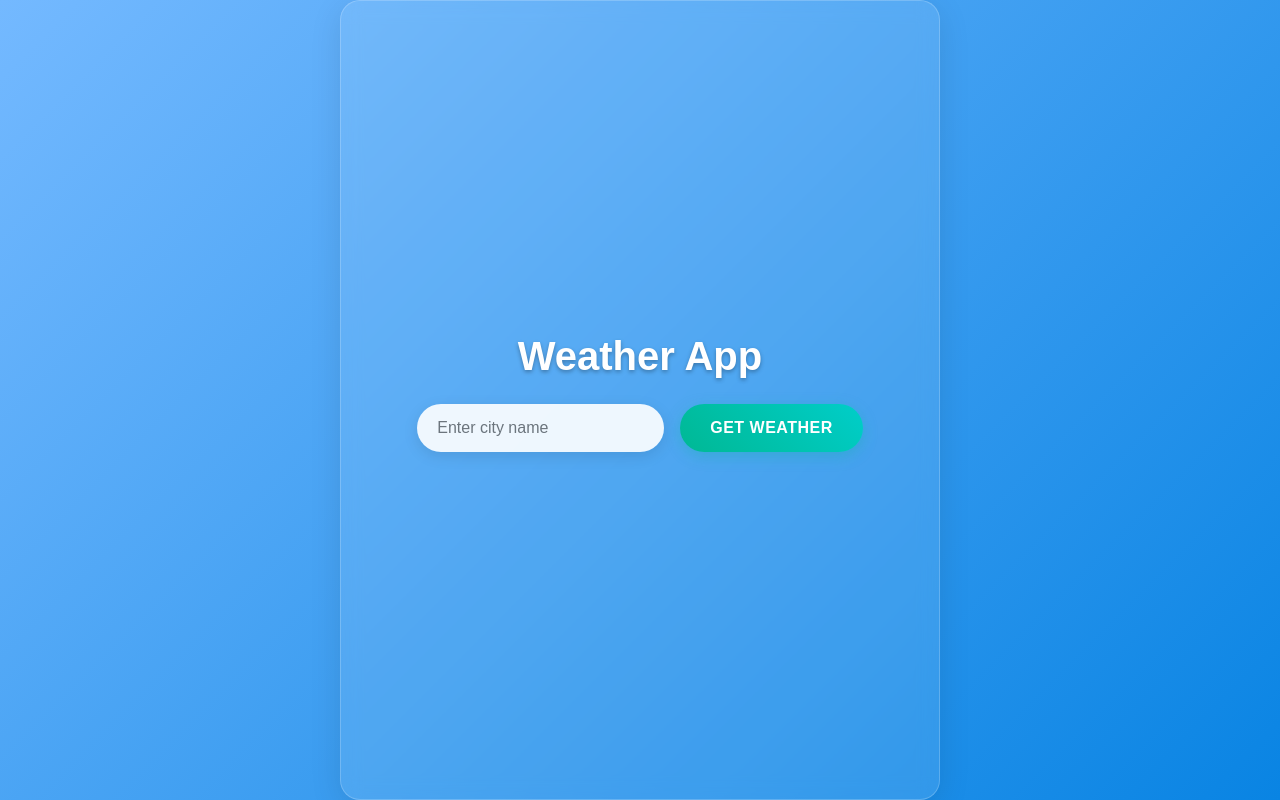
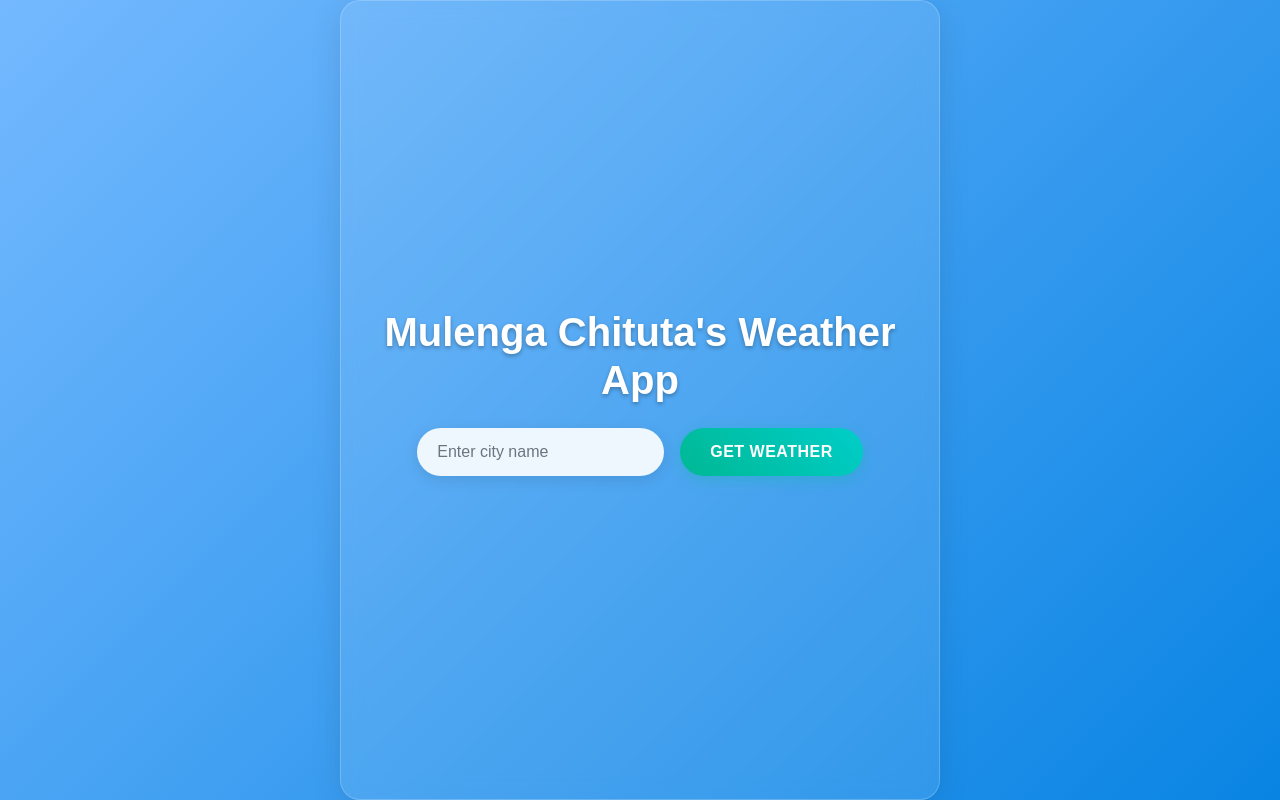
Before and after one commit to MulengaHankandaChituta/weather_app_project, a Django app: page / in a window 1280 px wide. Run offline with Django 5.2, Linux system fonts and the light colour scheme.

Commit message:
changed the h1 in weather.html to Mulenga Chituta's Weather App

```diff
--- a/weather_app/templates/weather.html
+++ b/weather_app/templates/weather.html
@@ -12,7 +12,7 @@
 </head>
 <body>
     <div class="container py-5 d-flex flex-column justify-content-center align-items-center" style="min-height: 100vh;">
-        <h1 class="mb-4 text-center">Weather App</h1>
+        <h1 class="mb-4 text-center">Mulenga Chituta's Weather App</h1>
         <form method="post" class="row g-3 justify-content-center w-100">
             {% csrf_token %}
             <div class="col-auto">
```
